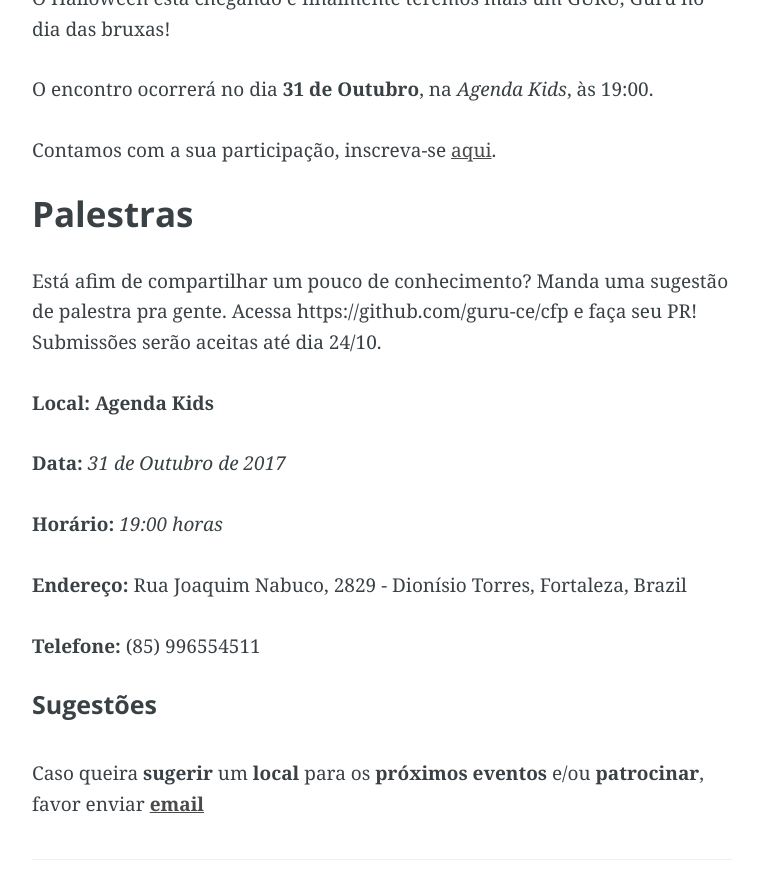
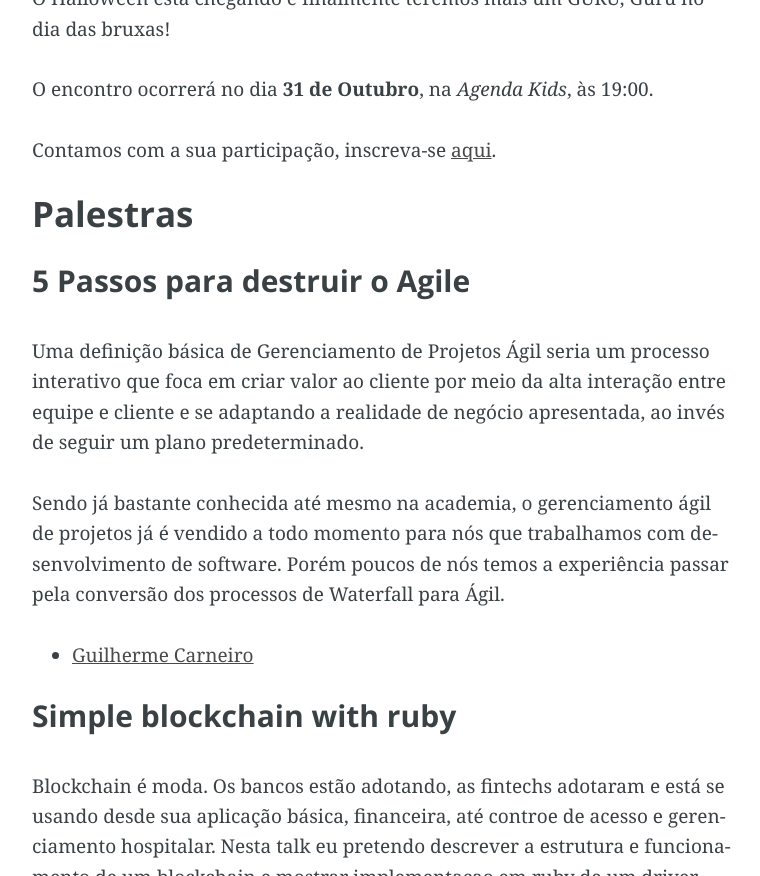
Before and after one commit to guru-ce/guru-ce.github.io, a Jekyll site: the page built from _posts/2017-10-02-vigesimo-segundo-encontro.md, in a window 1280 px wide and 1400 px high, scrolled down 214 px, cut to the strip 0-876 px from the top of the window. Shown: the whole strip, without its empty margins (258-1018 px from the left). Built offline with Jekyll 4.4.1, drawn with Linux system fonts in a browser that asks for light colours; some of the changed text lies outside the part shown.

Commit message:
Adicionado palestras do encontro 22

```diff
--- a/_posts/2017-10-02-vigesimo-segundo-encontro.md
+++ b/_posts/2017-10-02-vigesimo-segundo-encontro.md
@@ -13,8 +13,28 @@ Contamos com a sua participação, inscreva-se [aqui](https://www.sympla.com.br/
 
 ### Palestras
 
-Está afim de compartilhar um pouco de conhecimento? Manda uma sugestão de palestra pra gente.
-Acessa https://github.com/guru-ce/cfp e faça seu PR! Submissões serão aceitas até dia 24/10.
+#### 5 Passos para destruir o Agile
+
+Uma definição básica de Gerenciamento de Projetos Ágil seria um processo interativo que foca em criar valor ao cliente por meio da alta interação entre equipe e cliente e se adaptando a realidade de negócio apresentada, ao invés de seguir um plano predeterminado.
+
+Sendo já bastante conhecida até mesmo na academia, o gerenciamento ágil de projetos já é vendido a todo momento para nós que trabalhamos com desenvolvimento de software. Porém poucos de nós temos a experiência passar pela conversão dos processos de Waterfall para Ágil.
+
+- [Guilherme Carneiro](https://github.com/guicarneiro)
+
+#### Simple blockchain with ruby
+
+Blockchain é moda. Os bancos estão adotando, as fintechs adotaram e está se usando desde sua aplicação básica, financeira, até controe de acesso e gerenciamento hospitalar. Nesta talk eu pretendo descrever a estrutura e funcionamento de um blockchain e mostrar implementacao em ruby de um driver para um blockchain privado.
+
+- [Paolo Oliveira](https://twitter.com/paoloo)
+
+#### Refactoring to the rescue
+
+A medida que nossos sistemas crescem, constantemente acabamos vendo softwares mais lentos. Não fazemos isso por mal, mas aqueles pequenos débitos técnicos que deixamos alguns meses atrás, logo logo podem voltar e se transformar em um grande problema. A velocidade de desenvolvimento acaba caindo assim como a manutenabilidade do sistema.
+
+Contudo, algumas técnicas e ferramentas podem mitigar ou diminuir substancialmente esses problemas e é exatamente disso que vamos falar nesta palestra: A refatoração vindo ao resgate do time de desenvolvimento.
+
+- [Renan Gurgel](https://twitter.com/gurgelrenan)
+
 
 __Local:__ __Agenda Kids__
 
```
